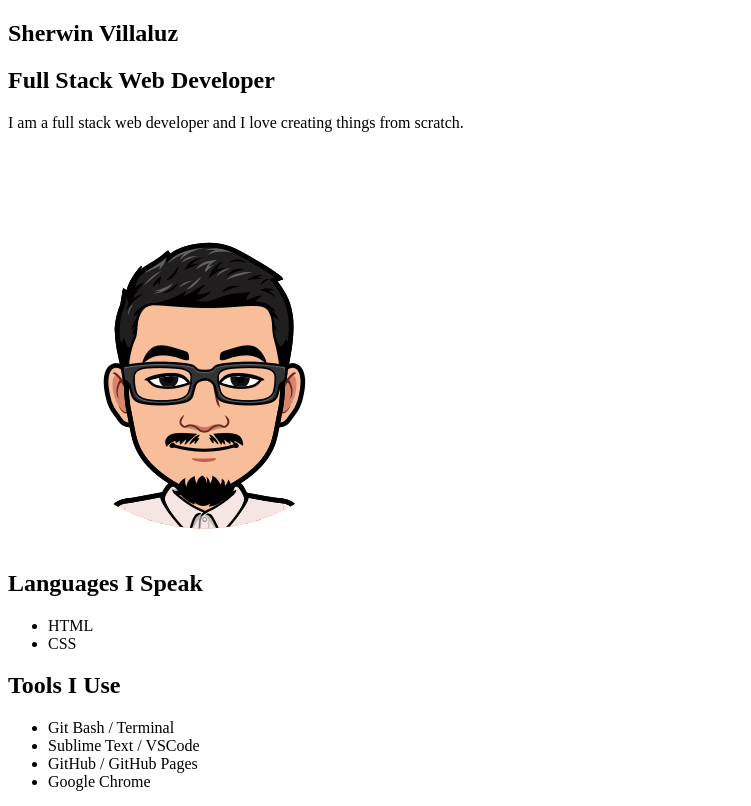
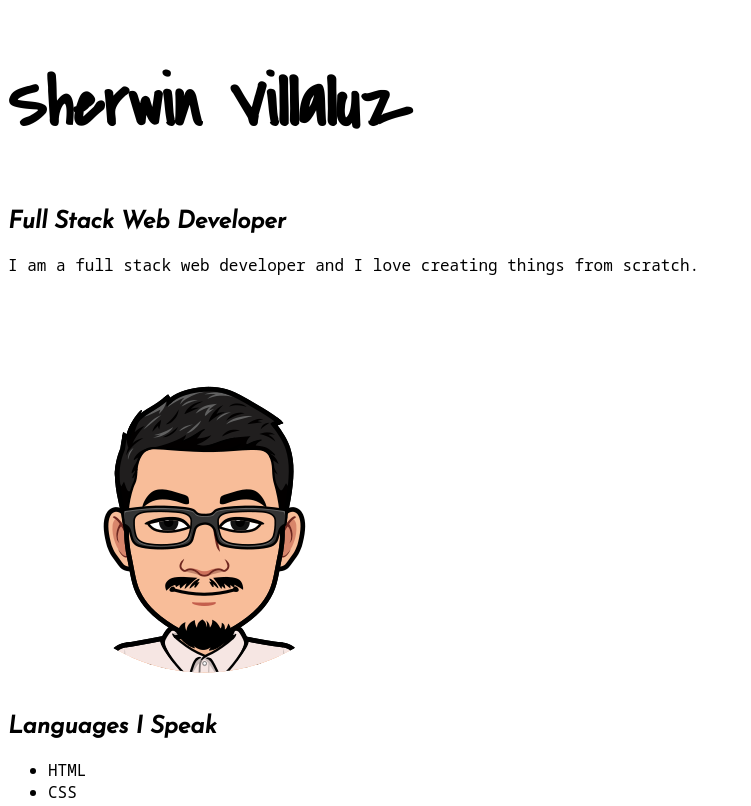
Before and after one commit to sherwinv16/portfolio, a plain HTML site: page index.html in a window 1280 px wide. Shown: the top 806 px of the page, without its empty margins (0-751 px from the left). Drawn offline with Linux system fonts and the light colour scheme; files whose address does not match are found by name.

Commit message:
#6 Google Fonts Integration

```diff
--- a/css/style.css
+++ b/css/style.css
@@ -0,0 +1,11 @@
+@import url('https://fonts.googleapis.com/css2?family=Covered+By+Your+Grace&family=Josefin+Sans:ital@1&family=Noto+Sans+Mono:wght@500&display=swap');
+*{
+	font-family: 'Noto Sans Mono', monospace;
+}
+ h2{
+	font-family: 'Josefin Sans', sans-serif;
+}
+h1 {
+	font-family: 'Covered By Your Grace', cursive;
+	font-size: 70px;
+}
--- a/index.html
+++ b/index.html
@@ -2,6 +2,7 @@
 <html>
 <head>
 	<title>Sherwin Villaluz &middot; Web Developer Portfolio</title>
+	<link rel="stylesheet" type="text/css" href="C:\Users\Teacher\Desktop\portfolio\css\style.css">
 </head>
 <body>
 <div class="container">
```
